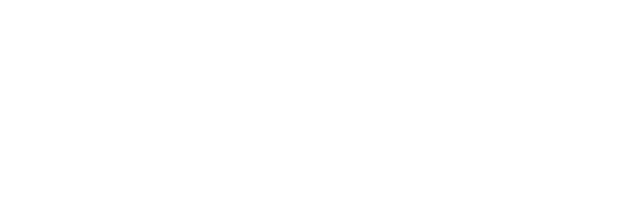
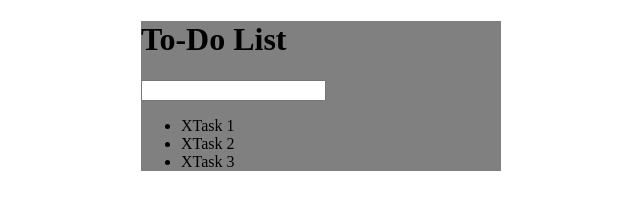
Before and after one commit to zinthanmm/Todo-List, a plain HTML site: page index.html in a window 1280 px wide. Shown: the whole page, without its empty margins (319-959 px from the left). Drawn offline with Linux system fonts and the light colour scheme.

Commit message:
html skeleton

```diff
--- a/assets/css/todos.css
+++ b/assets/css/todos.css
@@ -0,0 +1,5 @@
+#container {
+  background-color: gray;
+  width: 360px;
+  margin: 0 auto;
+}
--- a/index.html
+++ b/index.html
@@ -4,7 +4,19 @@
     <meta charset="UTF-8" />
     <meta name="viewport" content="width=device-width, initial-scale=1.0" />
     <title>Todo List</title>
+    <link rel="stylesheet" href="assets/css/todos.css" />
     <script src="assets/js/lib/jquery-3.5.0.min.js"></script>
   </head>
-  <body></body>
+  <body>
+    <div id="container">
+      <h1>To-Do List</h1>
+      <input type="text" />
+      <ul>
+        <li><span>X</span>Task 1</li>
+        <li><span>X</span>Task 2</li>
+        <li><span>X</span>Task 3</li>
+      </ul>
+    </div>
+    <script src="assets/js/todos.js"></script>
+  </body>
 </html>
```
Also changed, not shown: assets/js/todos.js (added).
